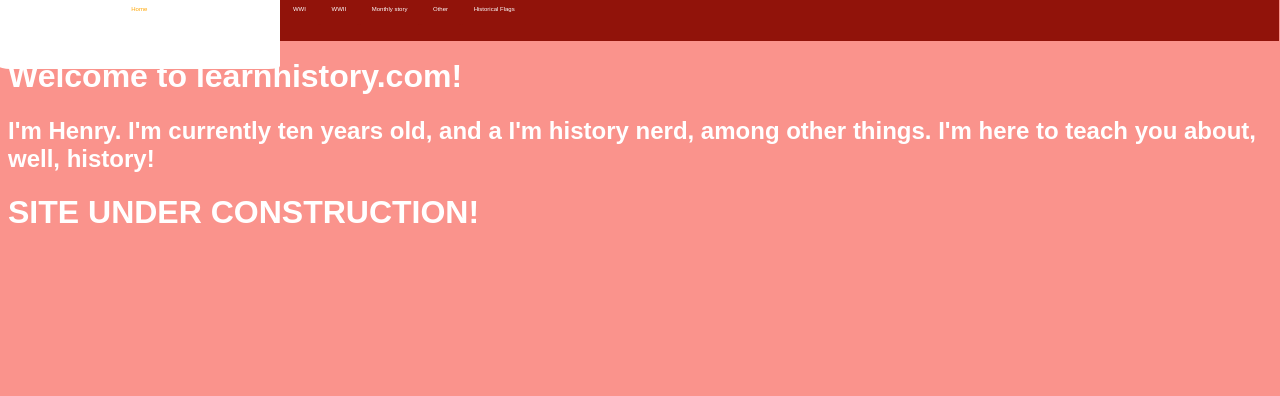
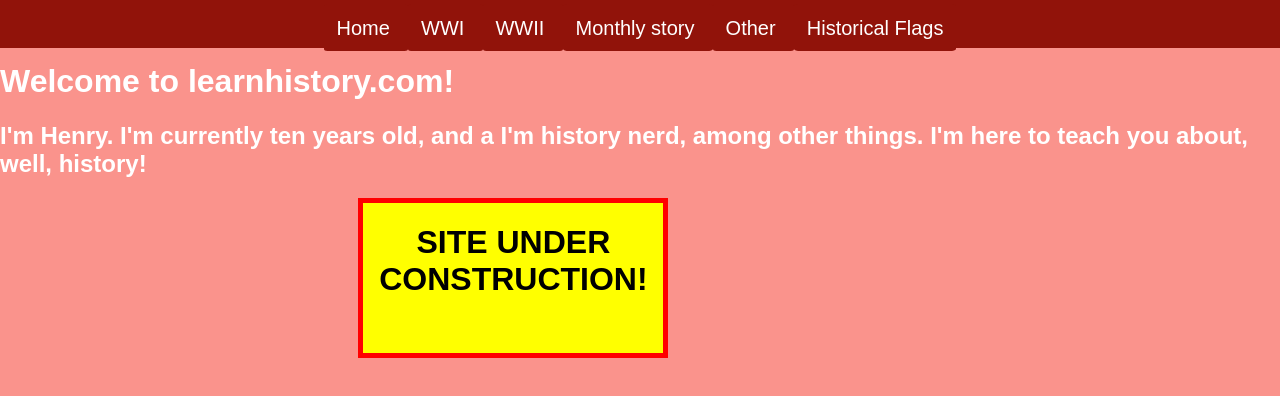
Before and after one commit to stairsofhenry/learndathistory.com, a plain HTML site: page index.html in a window 1280 px wide. Drawn offline with Linux system fonts and the light colour scheme.

Commit message:
Update index.css

```diff
--- a/index.css
+++ b/index.css
@@ -1,23 +1,23 @@
             body {
-                padding: none;
+                padding: 0;
                 z-index: 0;
                 background-color: rgb(250, 147, 140);
                 color: white;
                 font-family: sans-serif;
-                margin: none;
+                margin: 0;
             }
             nav {
                background-color: rgb(145, 19, 10);
                color: white;
                width: 100%;
-               height: 50px;
+               height: 52px;
                position: fixed;
                z-index: 1 !important;
-               margin-left: -9.5px;
-               margin-top: -30px;
                text-align: center;
                float: left;
-               font-size: 10%;
+               font-size: 20px;
+               margin-top: -25px;
+
             }
             nav a{
                 background-color: rgb(145, 19, 10);
@@ -27,7 +27,6 @@
                 z-index: 2 !important;
                 border-radius: 4%;
                 text-decoration: none;
-                float: left;
             }
             nav a:hover {
                 background-color: white;
@@ -44,6 +43,7 @@
                 height: 50px;
                 z-index: 2 !important;
                 margin: none;
+                }
             #welcome {
                 padding-top: 5px;
             }
```
